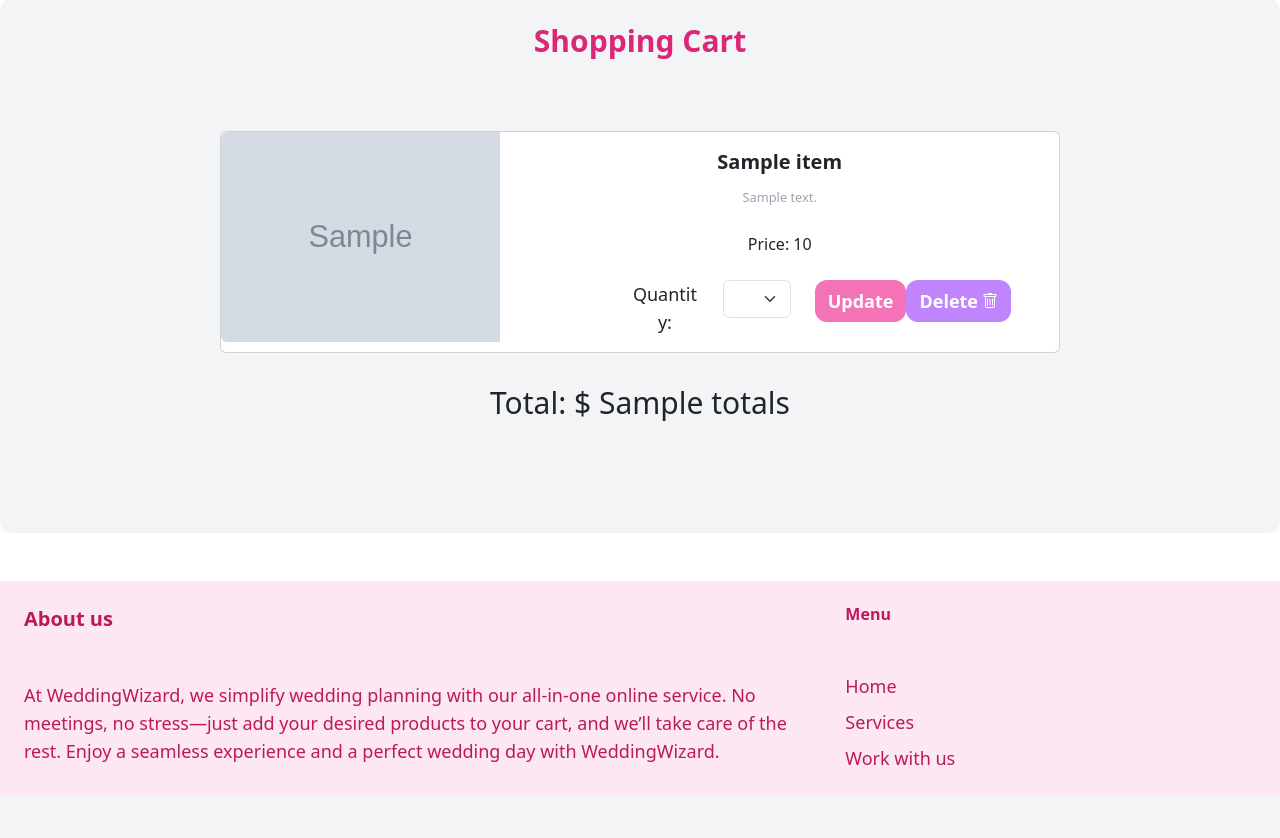
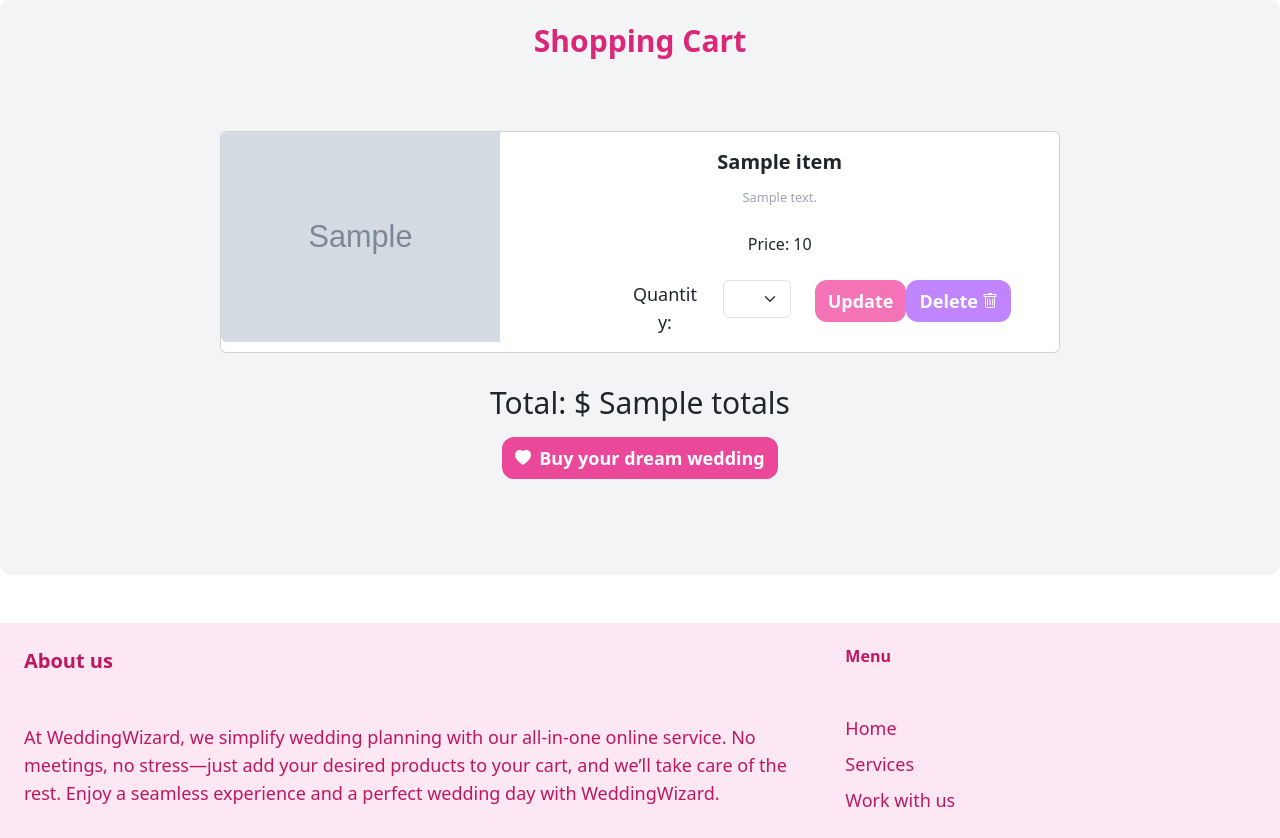
Before and after one commit to LondMafe/WeddingWizard, a Django app: template cart/templates/cart/cartDetail.html in a window 1280 px wide. Shown: the part 158-996 px from the top of the page. Before the commit the page ends 954 px from the top, so only its background shows below. Run offline with Django 5.2, Linux system fonts and the light colour scheme; the template is opened without the code that fills it: most values are stand-ins (such as "Sample title", 1, 10 or a date in 2020); grey boxes marked "Sample" are stand-in pictures; some libraries are stand-ins or nearby versions.

Commit message:
checkout button

```diff
--- a/cart/templates/cart/cartDetail.html
+++ b/cart/templates/cart/cartDetail.html
@@ -62,6 +62,14 @@
                         </div>
                     {% endfor %}
                     <p class="mt-3 mb-3 text-3xl">Total: $ {{ totals }}</p>
+
+                    <a href="#" class="btn text-lg font-semibold bg-pink-500 text-white rounded-xl hover:bg-pink-700 d-flex align-items-center">
+                        <svg xmlns="http://www.w3.org/2000/svg" width="16" height="16" fill="currentColor" class="bi bi-heart-fill mr-2" viewBox="0 0 16 16">
+                            <path fill-rule="evenodd" d="M8 1.314C12.438-3.248 23.534 4.735 8 15-7.534 4.736 3.562-3.248 8 1.314"/>
+                          </svg>
+                         Buy your dream wedding
+                    </a>
+
                 {% else %}
                     <p class="text-lg"><em>Your cart is empty</em></p>
                     <br><br><br><br><br><br><br><br><br><br><br><br>
```
Also changed, not shown: db.sqlite3.
